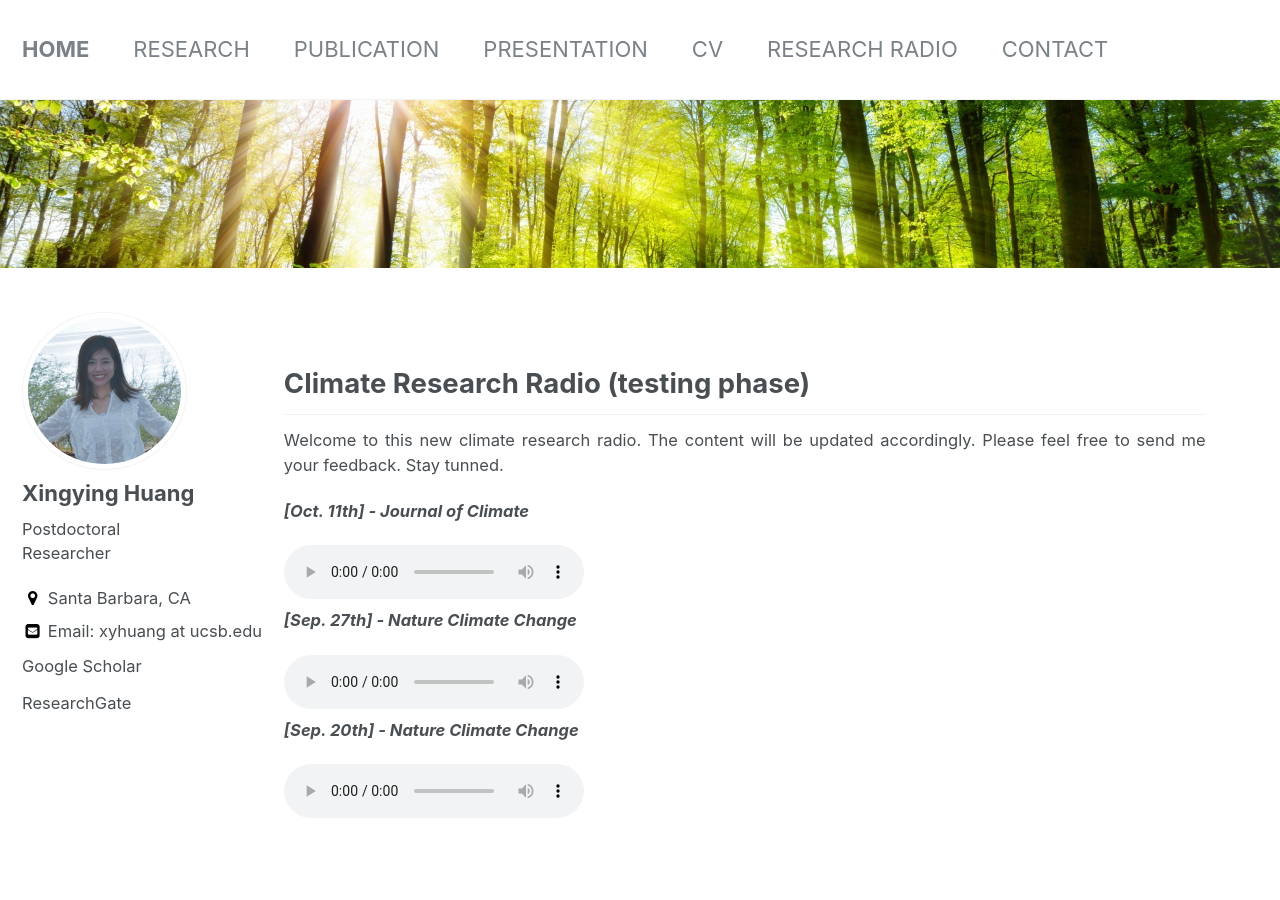
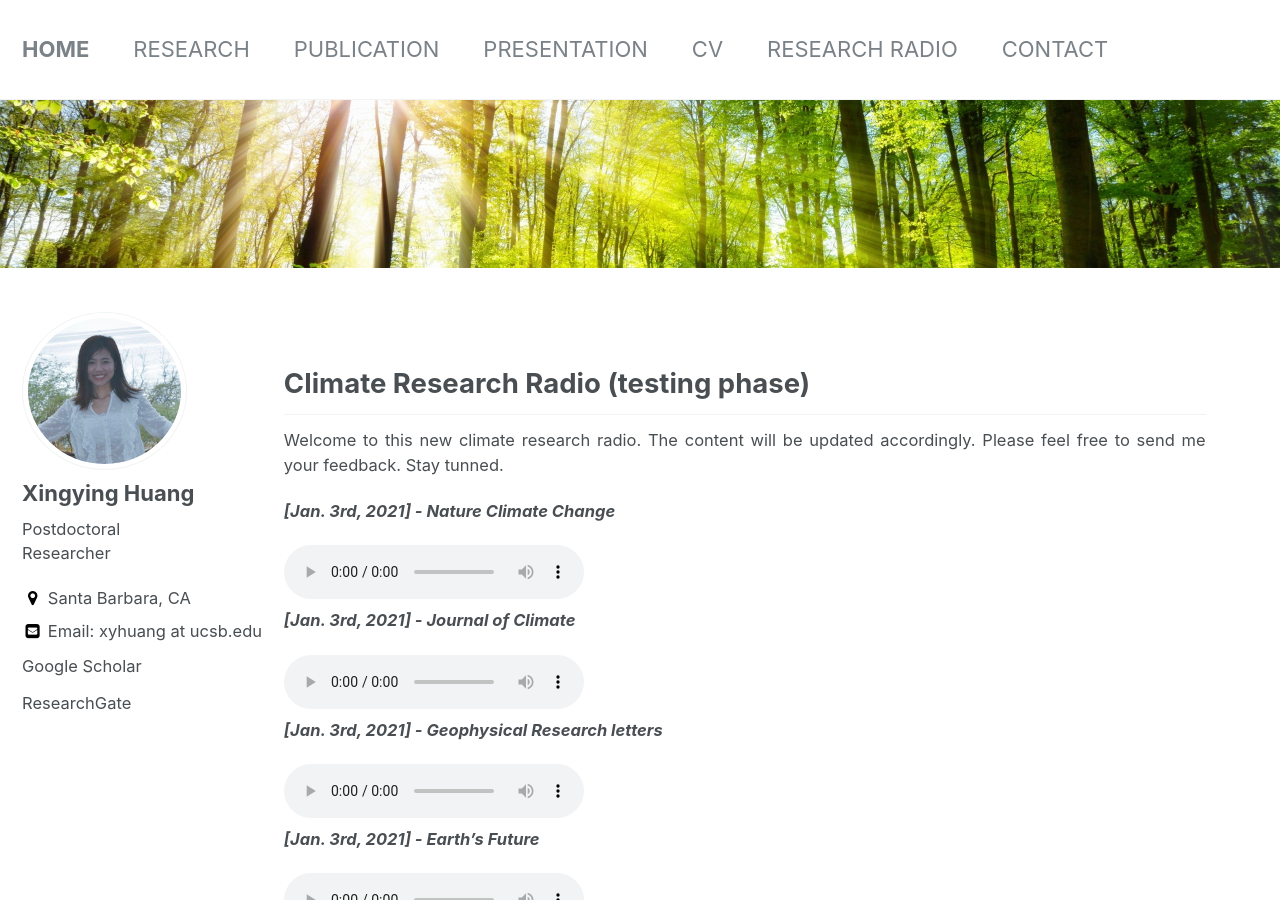
Before and after one commit to Xingyhuang/two_col_xingyhuang.github.io, a Jekyll site: the page built from _pages/radio.md, in a window 1280 px wide and 900 px high. Built offline with Jekyll 4.4.1, drawn with Linux system fonts in a browser that asks for light colours.

Commit message:
Update radio.md

```diff
--- a/_pages/radio.md
+++ b/_pages/radio.md
@@ -13,6 +13,19 @@ excerpt: ''
 
 Welcome to this new climate research radio. The content will be updated accordingly. Please feel free to send me your feedback. Stay tunned.
 
+***[Jan. 3rd, 2021] - Nature Climate Change*** <br>
+<audio src="/assets/radio/ncc_jan1_MP3WRAP.mp3" controls preload> </audio>
+
+***[Jan. 3rd, 2021] - Journal of Climate*** <br>
+<audio src="/assets/radio/jcli_jan1_MP3WRAP.mp3" controls preload> </audio>
+
+***[Jan. 3rd, 2021] - Geophysical Research letters*** <br>
+<audio src="/assets/radio/grl_jan1_MP3WRAP.mp3" controls preload> </audio>
+
+***[Jan. 3rd, 2021] - Earth’s Future*** <br>
+<audio src="/assets/radio/earth_jan1_MP3WRAP.mp3" controls preload> </audio>
+
+
 ***[Oct. 11th] - Journal of Climate*** <br>
 <audio src="/assets/radio/issue_3-jcli-10_11_2020.mp3" controls preload> </audio>
 
```
